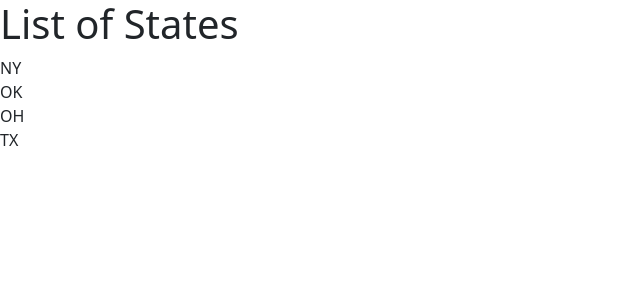
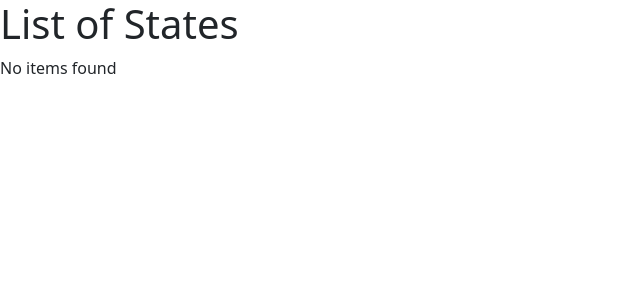
Before and after one commit to kenneth-ee-t/learning-react-foundational-principles, a React (Vite) app: page / in a window 1280 px wide. Shown: the top 300 px of the page, without its empty margins (0-640 px from the left). Built offline with nearby package versions, Linux system fonts and the light colour scheme.

Commit message:
Perform conditional rendering

```diff
--- a/src/App.tsx
+++ b/src/App.tsx
@@ -1,12 +1,14 @@
 function App() {
-  const items = ['NY', 'OK', 'OH', 'TX'];
+  let items = ['NY', 'OK', 'OH', 'TX'];
+  items = [];
 
   return (
     <>
       <h1>List of States</h1>
+      {items.length === 0 && <p>No items found</p>}
       <ul className='list-group'>
         {items.map((item) => (
-          <li key = {item}>{item}</li>
+          <li key={item}>{item}</li>
         ))}
       </ul>
     </>
```
